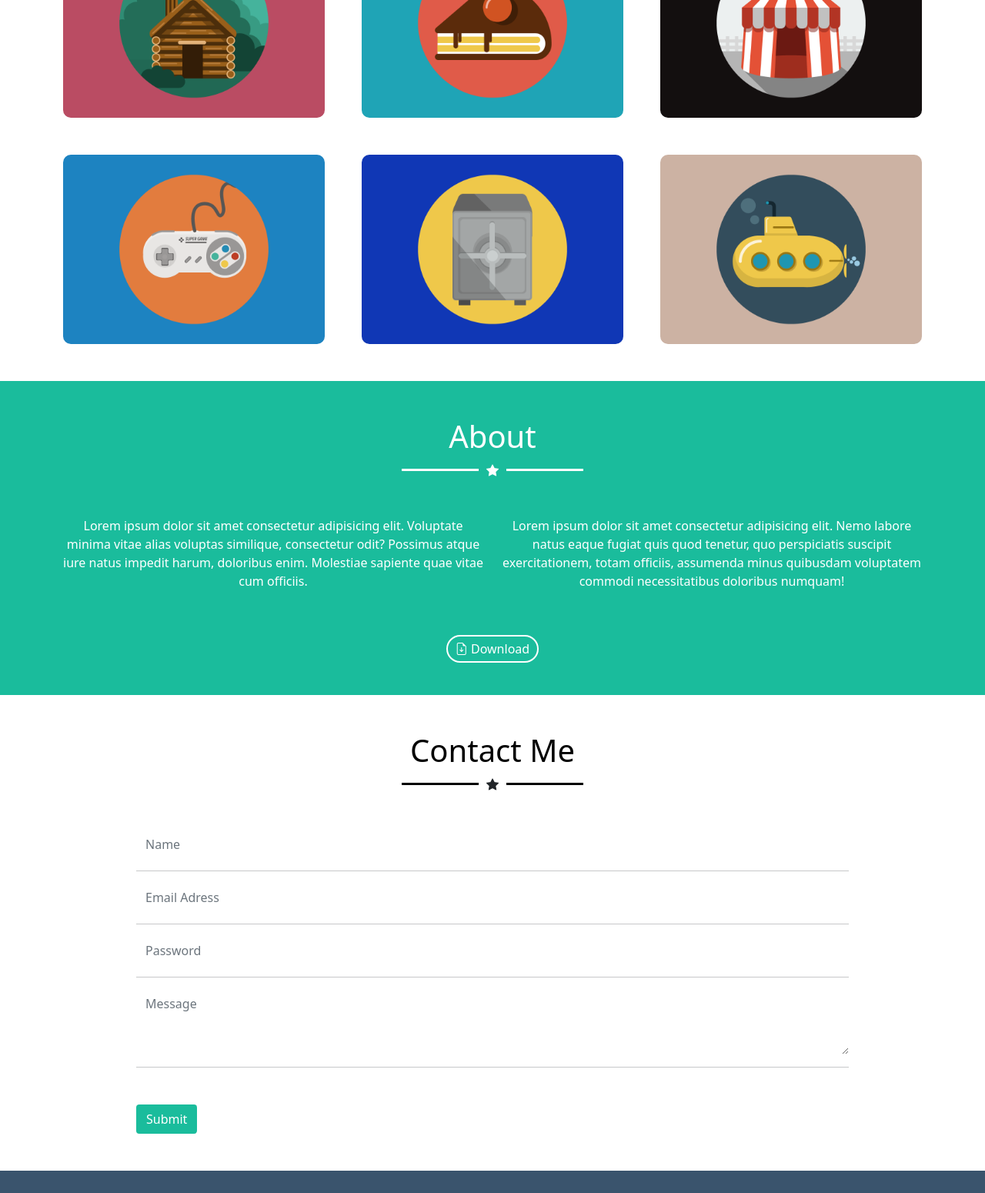
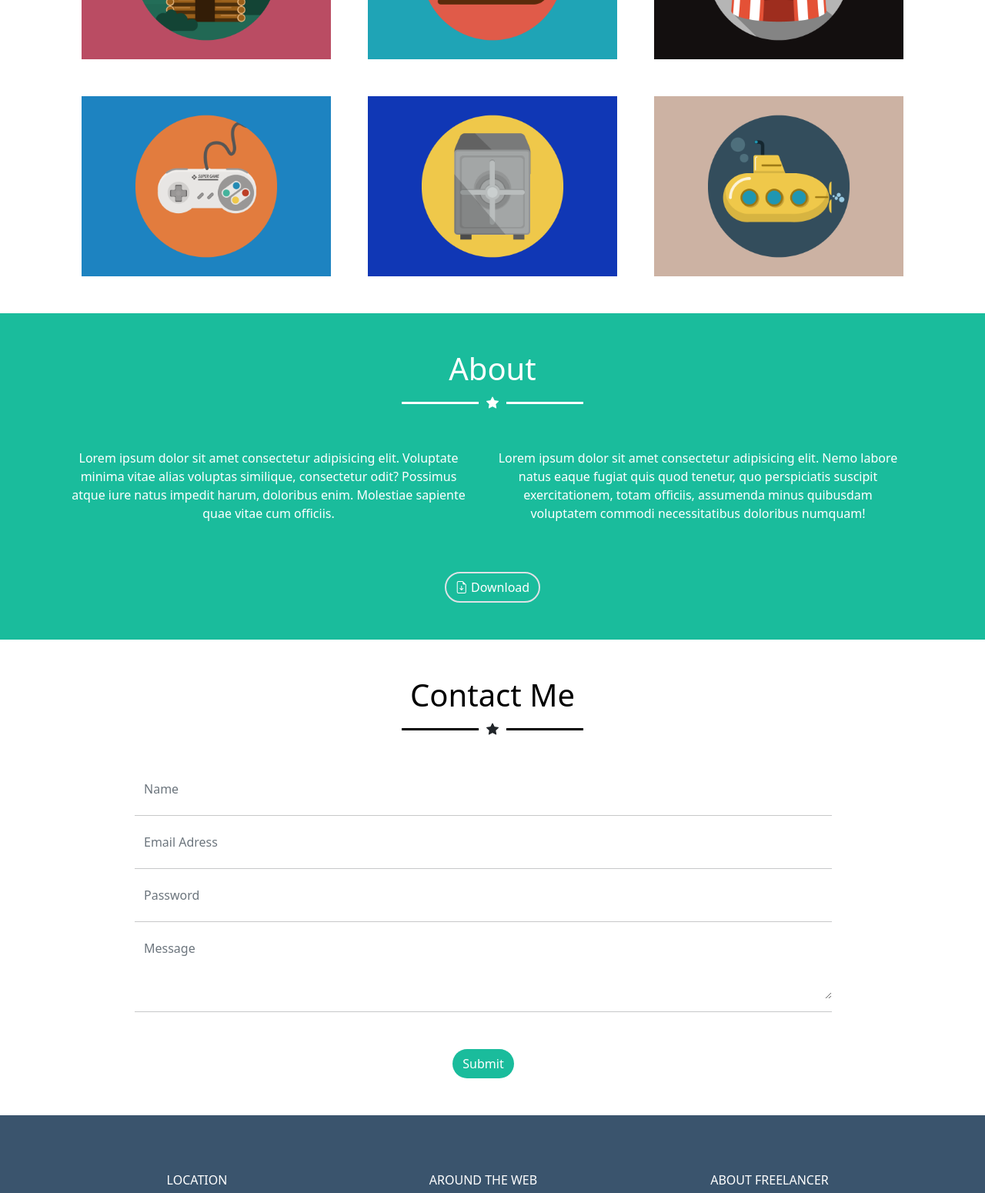
Before and after one commit to Osnago-L/html-css-bootstrap-freelancer, a plain HTML site: page index.html in a window 1280 px wide. Shown: the part 730-2280 px from the top of the page at 77% size. Drawn offline with nearby package versions, Linux system fonts and the light colour scheme.

Commit message:
reduced css/more bootstrap classes

```diff
--- a/data/css/style.css
+++ b/data/css/style.css
@@ -4,8 +4,9 @@
   box-sizing: border-box;
 }
 
+/* BACKGROUND COLOR */
 .sy-nav-foot-bgcolor{
- background-color: #3a546d;
+    background-color: #3a546d;
 }
 .sy-aqua-green-bgcolor{
     background-color: #1abc9c;
@@ -13,67 +14,39 @@
 .sy-copyright-bgcolor{
     background-color: #2c3e50;
 }
-.sy-width{
-    width:100%
-}
+
 /* HEADER  */
 #head-center-content img{
     width: 150px;
 }
-.sy-white-hr:before {
+.sy-white-hr:before, .sy-white-hr:after {
     content: "";
     display: inline-block;
     height: 3px;
     width: 100px;
     background-color: white;
-    margin-right: 10px;
+    margin: 0 10px;
 }
-.sy-white-hr:after {
-    content: "";
-    display: inline-block;
-    height: 3px;
-    width: 100px;
-    background-color: white;
-    margin-left: 10px;
+.sy-font-08rem{
+    font-size: 0.8rem !important;
 }
 
-#images-main img{
-    width: 100%;
-    border-radius: 10px 10px;
- }
-.sy-black-hr:before {
+/* MAIN  */
+.sy-black-hr:before, .sy-black-hr:after {
     content: "";
     display: block;
     height: 3px;
     width: 100px;
     background-color: black;
-    margin-right: 10px;
+    margin: 0 10px;
 }
-.sy-black-hr:after {
-    content: "";
-    display: block;
-    height: 3px;
-    width: 100px;
-    background-color: black;
-    margin-left: 10px;
-}
-
-#about span{
-    padding: 5px 10px;
-    border: 2px solid white;
-    border-radius: 20px 20px;
-    margin-bottom: 30px;
-}
-
-.sy-border-form{
-    border: none;
-    border-radius: 0px;
-}
-.circle{
+.circle-social{
     padding: 5px 8px;
     border-radius: 50%;
     border: 1px solid white;
 }
+
+/* FOOTER  */
 #social a{
     color: #1abc9c;
 }
--- a/index.html
+++ b/index.html
@@ -21,26 +21,24 @@
                   <!-- aggiungere il la classe justify funziona ma per puro caso raggiunge il risultato che vogliamo senza complicare il codice  -->
                 <ul class="navbar-nav">
                   <li class="nav-item">
-                    <a class="nav-link text-white" href="#">PORTFOLIO</a>
+                    <a class="nav-link text-white sy-font-08rem" href="#">PORTFOLIO</a>
                   </li>
                   <li class="nav-item">
-                    <a class="nav-link text-white" href="#">ABOUT</a>
+                    <a class="nav-link text-white sy-font-08rem" href="#">ABOUT</a>
                   </li>
                   <li class="nav-item">
-                    <a class="nav-link text-white" href="#">CONTACT</a>
+                    <a class="nav-link text-white sy-font-08rem" href="#">CONTACT</a>
                   </li>
                 </ul>
               </div>
             </div>
         </nav>
-        <section>
+        <section id="head-center-content">
             <div class="container-fluid sy-aqua-green-bgcolor">
                 <div class="container text-center">
-                    <div class="row">
-                        <div class="col-2">
-
-                        </div>
-                        <div id="head-center-content" class="col-8 d-flex flex-column align-items-center g-4">
+                    <div class="row w-100">
+                        <div class="col-2"></div>
+                        <div  class="col-8 d-flex flex-column align-items-center g-4">
                           <img class="my-3"  src="data/img/avatar.svg" alt="">
                           <h1 class="text-white fs-2">START BOOTSTRAP</h1>
                           <!-- <i class="bi bi-star-fill sy-star-hr"></i> -->
@@ -58,36 +56,39 @@
     <main>
             <section id="images-main">
                 <div class=" container d-flex flex-column align-items-center">
-                    <h1 class="mt-5">Portfolio</h1>
+                    <h1 class="my-3">Portfolio</h1>
                     <div class="sy-black-hr d-flex flex-row align-items-center">
                         <i class="bi bi-star-fill"></i>
                     </div>
 
-                    <div class="row row-cols-1 row-cols-md-2 row-cols-lg-3 g-5 my-5">
+                    <div class="row w-100 row-cols-1 row-cols-md-2 row-cols-lg-3 g-5 mt-2 mb-5">
                         <div class="col">
                             <div>
-                                <img src="data/img/cabin.png" alt="">
+                                <img class="w-100  border-rounded" src="data/img/cabin.png" alt="">
                             </div>
                         </div>
                         <div class="col">
                             <div>
-                                <img src="data/img/cake.png" alt="">
+                                <img class="w-100  border-rounded" src="data/img/cake.png" alt="">
                             </div></div>
                         <div class="col">
                             <div>
-                                <img src="data/img/circus.png" alt="">
-                            </div></div>
+                                <img class="w-100  border-rounded" src="data/img/circus.png" alt="">
+                            </div>
+                        </div>
                         <div class="col">
                             <div>
-                                <img src="data/img/game.png" alt="">
-                            </div></div>
+                                <img class="w-100  border-rounded" src="data/img/game.png" alt="">
+                            </div>
+                        </div>
                         <div class="col">
                             <div>
-                                <img src="data/img/safe.png" alt="">
-                            </div></div>
+                                <img class="w-100  border-rounded" src="data/img/safe.png" alt="">
+                            </div>
+                        </div>
                         <div class="col">
                             <div>
-                                <img src="data/img/submarine.png" alt="">
+                                <img class="w-100  border-rounded" src="data/img/submarine.png" alt="">
                             </div>
                         </div>
                     </div>
@@ -102,7 +103,7 @@
                                 <i class=" text-white bi bi-star-fill"></i>
                             </div>
                         </div>
-                        <div class="row row-cols-1 row-cols-md-2 row-cols-lg-2 my-5">
+                        <div class="row w-100 row-cols-1 row-cols-md-2 row-cols-lg-2 my-5">
                             <div class="col">
                                 <p class="text-white ">
                                     Lorem ipsum dolor sit amet consectetur adipisicing elit. Voluptate minima vitae alias voluptas similique, consectetur odit? Possimus atque iure natus impedit harum, doloribus enim. Molestiae sapiente quae vitae cum officiis.
@@ -114,7 +115,7 @@
                                 </p>
                             </div>
                         </div>
-                        <a class="text-decoration-none" href="#"><span class="text-white"><i class="bi bi-file-earmark-arrow-down"></i> Download</span></a>
+                        <button type="submit" class="btn text-white border border-2 rounded-pill"><i class="bi bi-file-earmark-arrow-down"></i> Download</button>
                     </div>
                 </section>
         </div>
@@ -126,30 +127,30 @@
                                 <i class="bi bi-star-fill"></i>
                         </div>
                     </div>
-                    <div class="row my-3">
+                    <div class="row w-100 my-3">
                         <div class="col-1"></div>
                         <div class="col-10">
                             <form>
                                 <div class="mb-3">
-                                  <input type="email" placeholder="Name" class=" sy-border-form form-control"  aria-describedby="emailHelp">
+                                  <input type="email" placeholder="Name" class="border-0 form-control"  aria-describedby="emailHelp">
                                 </div>
                                 <hr>
                                 <div class="mb-3">
-                                  <input type="password" placeholder="Email Adress" class="sy-border-form form-control " >
+                                  <input type="password" placeholder="Email Adress" class="border-0 form-control " >
                                 </div>
                                 <hr>
                                 <div class="mb-3">
-                                    <input type="password" placeholder="Password" class="sy-border-form form-control " >
+                                    <input type="password" placeholder="Password" class="border-0 form-control " >
                                 </div>
                                 <hr>
                                 <div class="mb-3">
-                                    <textarea class="sy-border-form form-control " placeholder="Message" id="exampleFormControlTextarea1" rows="3"></textarea>
+                                    <textarea class="border-0 form-control " placeholder="Message" id="exampleFormControlTextarea1" rows="3"></textarea>
                                 </div>
                                 <hr>
-                                <div class="mt-5">
-                                    <button type="submit" class="btn text-white  sy-aqua-green-bgcolor">Submit</button>
+                                <div class="text-center mt-5">
+                                    <button type="submit" class="btn text-white  sy-aqua-green-bgcolor rounded-pill">Submit</button>
                                 </div>
-                              </form>
+                            </form>
                         </div>
                         <div class="col-1"></div>
                     </div>
@@ -160,7 +161,7 @@
         <div class="sy-nav-foot-bgcolor">
             <section id="social">
                 <div class=" container py-5">
-                    <div class="row row-cols-1 row-cols-md-3 row-cols-lg-3 ">
+                    <div class="row w-100 row-cols-1 row-cols-md-3 row-cols-lg-3 ">
                         <div class="text-white text-center col py-4">
                             <div class=" mb-2 text-uppercase">Location</div>
                             <div>2215 John Daniel Drive Clark, MO 54243</div>
@@ -168,10 +169,10 @@
                         <div class="text-white text-center col py-4">
                             <div class="mb-3 text-uppercase">Around the web</div>
                             <div>
-                                <i class="circle bi bi-facebook"></i>
-                                <i class="circle bi bi-google"></i>
-                                <i class="circle bi bi-twitter"></i>
-                                <i class="circle bi bi-linkedin"></i>
+                                <i class="circle-social bi bi-facebook"></i>
+                                <i class="circle-social bi bi-google"></i>
+                                <i class="circle-social bi bi-twitter"></i>
+                                <i class="circle-social bi bi-linkedin"></i>
                             </div>
                         </div>
                         <div class="text-white text-center col py-4 ">
```
